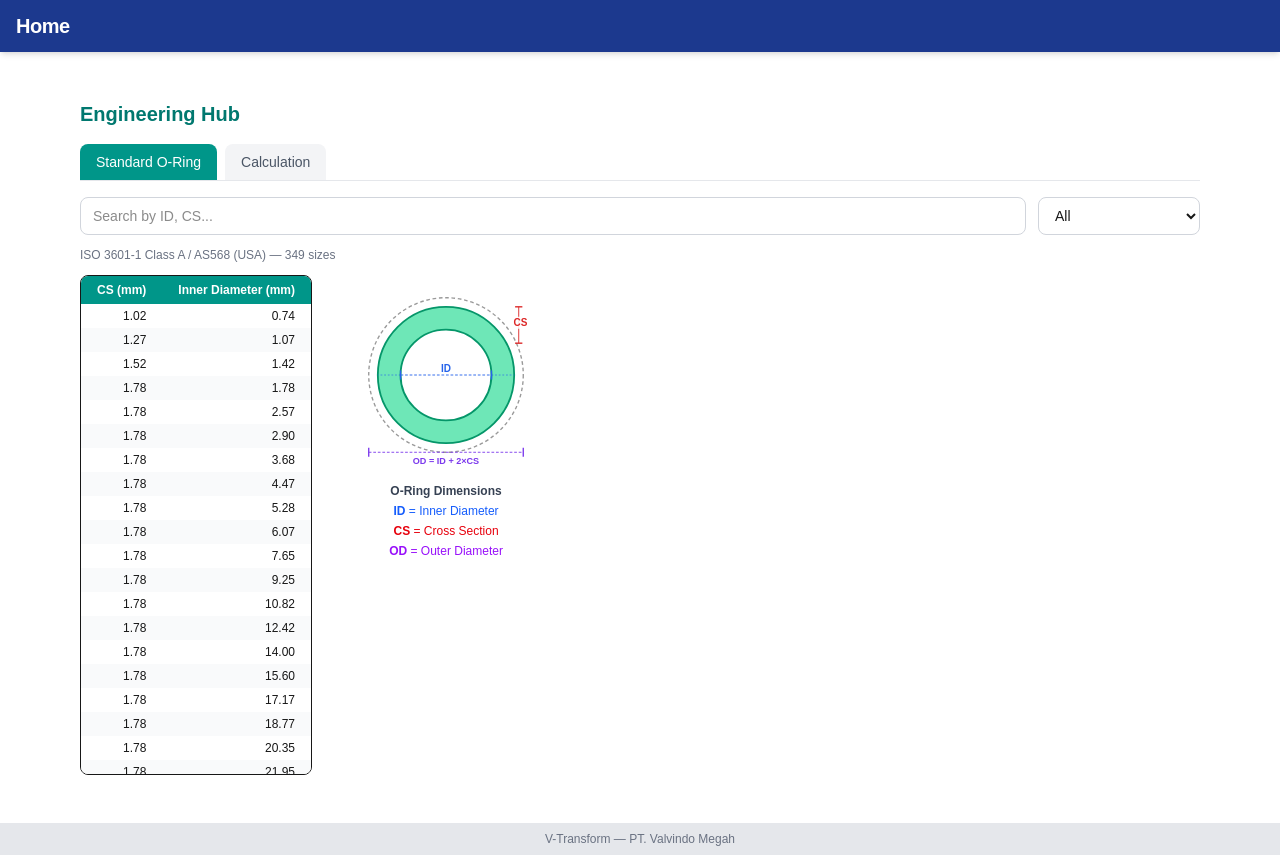
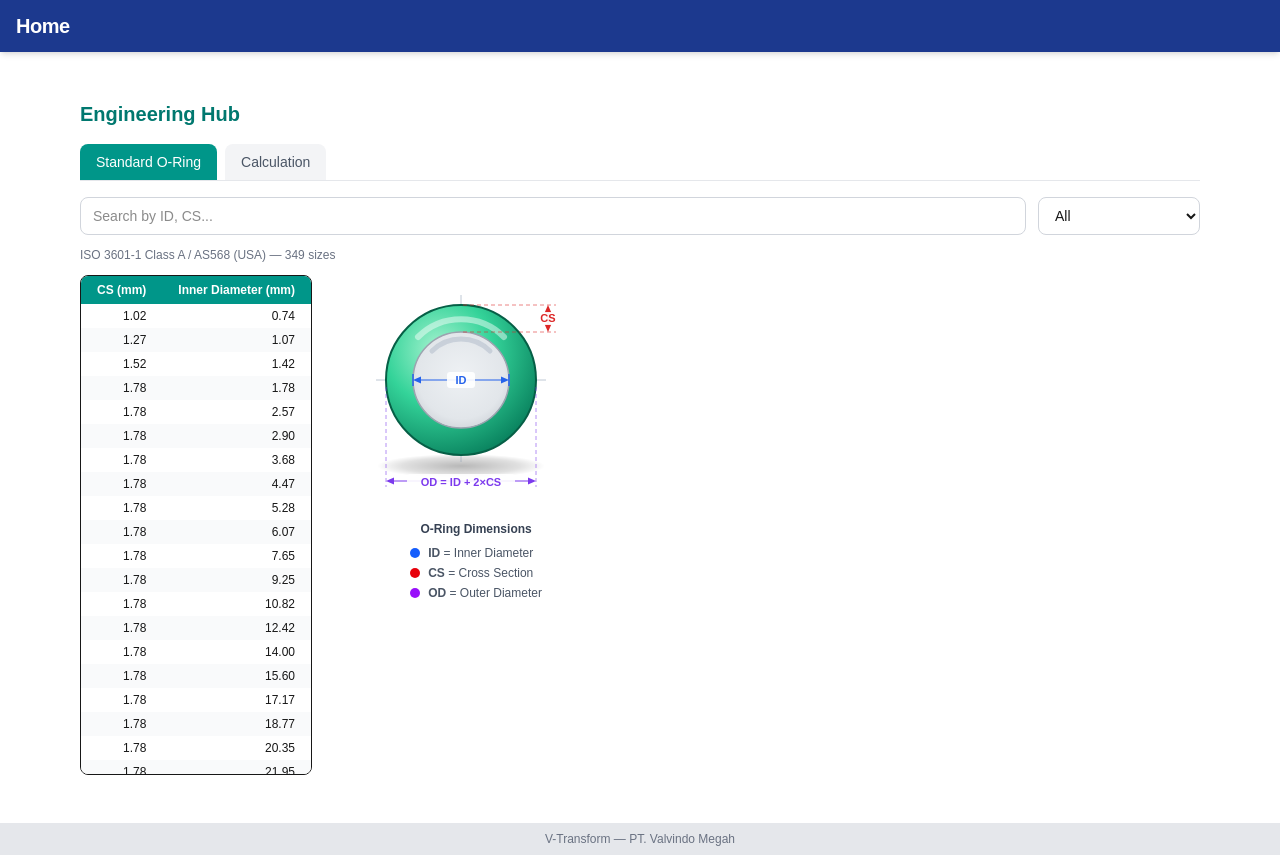
Before and after one commit to iksanfn1094/valve-report, a Next.js app: page /engineering-hub in a window 1280 px wide. Built offline with nearby package versions, Linux system fonts and the light colour scheme.

Commit message:
feat: ilustrasi O-Ring 3D dengan gradient & arrow heads

```diff
--- a/app/engineering-hub/page.tsx
+++ b/app/engineering-hub/page.tsx
@@ -87,43 +87,85 @@ export default function EngineeringHubPage() {
             </div>
 
             {/* Illustration */}
-            <div className="flex-shrink-0 flex flex-col items-center gap-2" style={{ width: 220 }}>
-              <svg viewBox="0 0 220 220" width="200" height="200" xmlns="http://www.w3.org/2000/svg">
-                {/* O-ring outer circle */}
-                <circle cx="110" cy="110" r="85" fill="none" stroke="#999" strokeWidth="1.5" strokeDasharray="4,3" />
+            <div className="flex-shrink-0 flex flex-col items-center gap-2" style={{ width: 280 }}>
+              <svg viewBox="0 0 280 238" width="280" xmlns="http://www.w3.org/2000/svg">
+                <defs>
+                  <radialGradient id="oringBodyGrad" cx="35%" cy="30%" r="80%">
+                    <stop offset="0%" stopColor="#a7f3d0" />
+                    <stop offset="45%" stopColor="#34d399" />
+                    <stop offset="100%" stopColor="#047857" />
+                  </radialGradient>
+                  <radialGradient id="oringHoleGrad" cx="50%" cy="45%" r="65%">
+                    <stop offset="0%" stopColor="#eef1f4" />
+                    <stop offset="70%" stopColor="#e2e6ea" />
+                    <stop offset="100%" stopColor="#c8cdd3" />
+                  </radialGradient>
+                  <radialGradient id="oringShadowGrad" cx="50%" cy="50%" r="50%">
+                    <stop offset="0%" stopColor="#000000" stopOpacity="0.28" />
+                    <stop offset="70%" stopColor="#000000" stopOpacity="0.12" />
+                    <stop offset="100%" stopColor="#000000" stopOpacity="0" />
+                  </radialGradient>
+                </defs>
+
+                {/* Soft shadow beneath the ring */}
+                <ellipse cx="125" cy="191" rx="84" ry="12" fill="url(#oringShadowGrad)" />
+
+                {/* Engineering centerlines */}
+                <line x1="40" y1="105" x2="210" y2="105" stroke="#94a3b8" strokeWidth="0.75" strokeDasharray="10,4,2,4" opacity="0.8" />
+                <line x1="125" y1="20" x2="125" y2="187" stroke="#94a3b8" strokeWidth="0.75" strokeDasharray="10,4,2,4" opacity="0.8" />
+
                 {/* O-ring body (donut) */}
-                <circle cx="110" cy="110" r="75" fill="#6ee7b7" stroke="#059669" strokeWidth="2" />
-                <circle cx="110" cy="110" r="50" fill="white" stroke="#059669" strokeWidth="2" />
+                <circle cx="125" cy="105" r="75" fill="url(#oringBodyGrad)" stroke="#065f46" strokeWidth="2" />
 
-                {/* ID dimension line (horizontal through center) */}
-                <line x1="60" y1="110" x2="160" y2="110" stroke="#2563eb" strokeWidth="1" strokeDasharray="3,2" />
-                <line x1="60" y1="105" x2="60" y2="115" stroke="#2563eb" strokeWidth="1.5" />
-                <line x1="160" y1="105" x2="160" y2="115" stroke="#2563eb" strokeWidth="1.5" />
-                <text x="110" y="107" textAnchor="middle" fill="#2563eb" fontSize="11" fontWeight="bold">ID</text>
+                {/* Glossy highlight along top-left of the ring */}
+                <path d="M82 62 A61 61 0 0 1 168 62" fill="none" stroke="#ffffff" strokeWidth="6" strokeLinecap="round" opacity="0.45" />
 
-                {/* CS dimension line (vertical, right side of ring body) */}
-                <line x1="190" y1="35" x2="190" y2="75" stroke="#dc2626" strokeWidth="1" />
-                <line x1="186" y1="35" x2="194" y2="35" stroke="#dc2626" strokeWidth="1.5" />
-                <line x1="186" y1="75" x2="194" y2="75" stroke="#dc2626" strokeWidth="1.5" />
-                <line x1="183" y1="55" x2="197" y2="55" stroke="none" />
-                <rect x="181" y="46" width="22" height="13" rx="2" fill="white" fillOpacity="0.85" />
-                <text x="192" y="56" textAnchor="middle" fill="#dc2626" fontSize="11" fontWeight="bold">CS</text>
+                {/* Inner hole */}
+                <circle cx="125" cy="105" r="48" fill="url(#oringHoleGrad)" stroke="#9ca3af" strokeWidth="1.5" />
+                {/* Subtle shadow cast inside the hole */}
+                <path d="M96 76 A41 41 0 0 1 154 76" fill="none" stroke="#94a3b8" strokeWidth="5" strokeLinecap="round" opacity="0.35" />
 
-                {/* OD dimension line (bottom) */}
-                <line x1="25" y1="195" x2="195" y2="195" stroke="#7c3aed" strokeWidth="1" strokeDasharray="3,2" />
-                <line x1="25" y1="190" x2="25" y2="200" stroke="#7c3aed" strokeWidth="1.5" />
-                <line x1="195" y1="190" x2="195" y2="200" stroke="#7c3aed" strokeWidth="1.5" />
-                <text x="110" y="208" textAnchor="middle" fill="#7c3aed" fontSize="10" fontWeight="bold">OD = ID + 2×CS</text>
+                {/* ID dimension (blue, horizontal through center) */}
+                <line x1="77" y1="99" x2="77" y2="111" stroke="#2563eb" strokeWidth="1.5" />
+                <line x1="173" y1="99" x2="173" y2="111" stroke="#2563eb" strokeWidth="1.5" />
+                <line x1="85" y1="105" x2="165" y2="105" stroke="#2563eb" strokeWidth="1.2" />
+                <polygon points="77,105 85,101.5 85,108.5" fill="#2563eb" />
+                <polygon points="173,105 165,101.5 165,108.5" fill="#2563eb" />
+                <rect x="111" y="97" width="28" height="16" rx="3" fill="white" fillOpacity="0.9" />
+                <text x="125" y="109" textAnchor="middle" fill="#2563eb" fontSize="11" fontWeight="bold">ID</text>
 
-                {/* Connector lines from ring to dimension lines */}
-                <line x1="60" y1="110" x2="35" y2="110" stroke="#2563eb" strokeWidth="0.7" strokeDasharray="2,2" />
-                <line x1="160" y1="110" x2="185" y2="110" stroke="#2563eb" strokeWidth="0.7" strokeDasharray="2,2" />
+                {/* CS dimension (red, vertical, right side showing ring thickness) */}
+                <line x1="127" y1="30" x2="220" y2="30" stroke="#dc2626" strokeWidth="0.8" strokeDasharray="4,3" opacity="0.7" />
+                <line x1="127" y1="57" x2="220" y2="57" stroke="#dc2626" strokeWidth="0.8" strokeDasharray="4,3" opacity="0.7" />
+                <line x1="212" y1="38" x2="212" y2="49" stroke="#dc2626" strokeWidth="1.2" />
+                <polygon points="212,30 208.5,38 215.5,38" fill="#dc2626" />
+                <polygon points="212,57 208.5,49 215.5,49" fill="#dc2626" />
+                <rect x="198" y="37" width="28" height="13" rx="3" fill="white" fillOpacity="0.9" />
+                <text x="212" y="47" textAnchor="middle" fill="#dc2626" fontSize="11" fontWeight="bold">CS</text>
+
+                {/* OD dimension (purple, bottom) */}
+                <line x1="50" y1="112" x2="50" y2="212" stroke="#7c3aed" strokeWidth="0.8" strokeDasharray="4,3" opacity="0.7" />
+                <line x1="200" y1="112" x2="200" y2="212" stroke="#7c3aed" strokeWidth="0.8" strokeDasharray="4,3" opacity="0.7" />
+                <line x1="58" y1="206" x2="192" y2="206" stroke="#7c3aed" strokeWidth="1.2" />
+                <polygon points="50,206 58,202.5 58,209.5" fill="#7c3aed" />
+                <polygon points="200,206 192,202.5 192,209.5" fill="#7c3aed" />
+                <rect x="71" y="199" width="108" height="15" rx="3" fill="white" fillOpacity="0.9" />
+                <text x="125" y="210.5" textAnchor="middle" fill="#7c3aed" fontSize="11" fontWeight="bold">OD = ID + 2×CS</text>
               </svg>
-              <div className="text-center space-y-1">
-                <p className="text-xs font-semibold text-gray-700">O-Ring Dimensions</p>
-                <p className="text-xs text-blue-600"><b>ID</b> = Inner Diameter</p>
-                <p className="text-xs text-red-600"><b>CS</b> = Cross Section</p>
-                <p className="text-xs text-purple-600"><b>OD</b> = Outer Diameter</p>
+              <p className="text-xs font-semibold text-gray-700">O-Ring Dimensions</p>
+              <div className="space-y-1">
+                <div className="flex items-center gap-2">
+                  <span className="w-2.5 h-2.5 rounded-full bg-blue-600 inline-block" />
+                  <span className="text-xs text-gray-600"><b>ID</b> = Inner Diameter</span>
+                </div>
+                <div className="flex items-center gap-2">
+                  <span className="w-2.5 h-2.5 rounded-full bg-red-600 inline-block" />
+                  <span className="text-xs text-gray-600"><b>CS</b> = Cross Section</span>
+                </div>
+                <div className="flex items-center gap-2">
+                  <span className="w-2.5 h-2.5 rounded-full bg-purple-600 inline-block" />
+                  <span className="text-xs text-gray-600"><b>OD</b> = Outer Diameter</span>
+                </div>
               </div>
             </div>
           </div>
```
